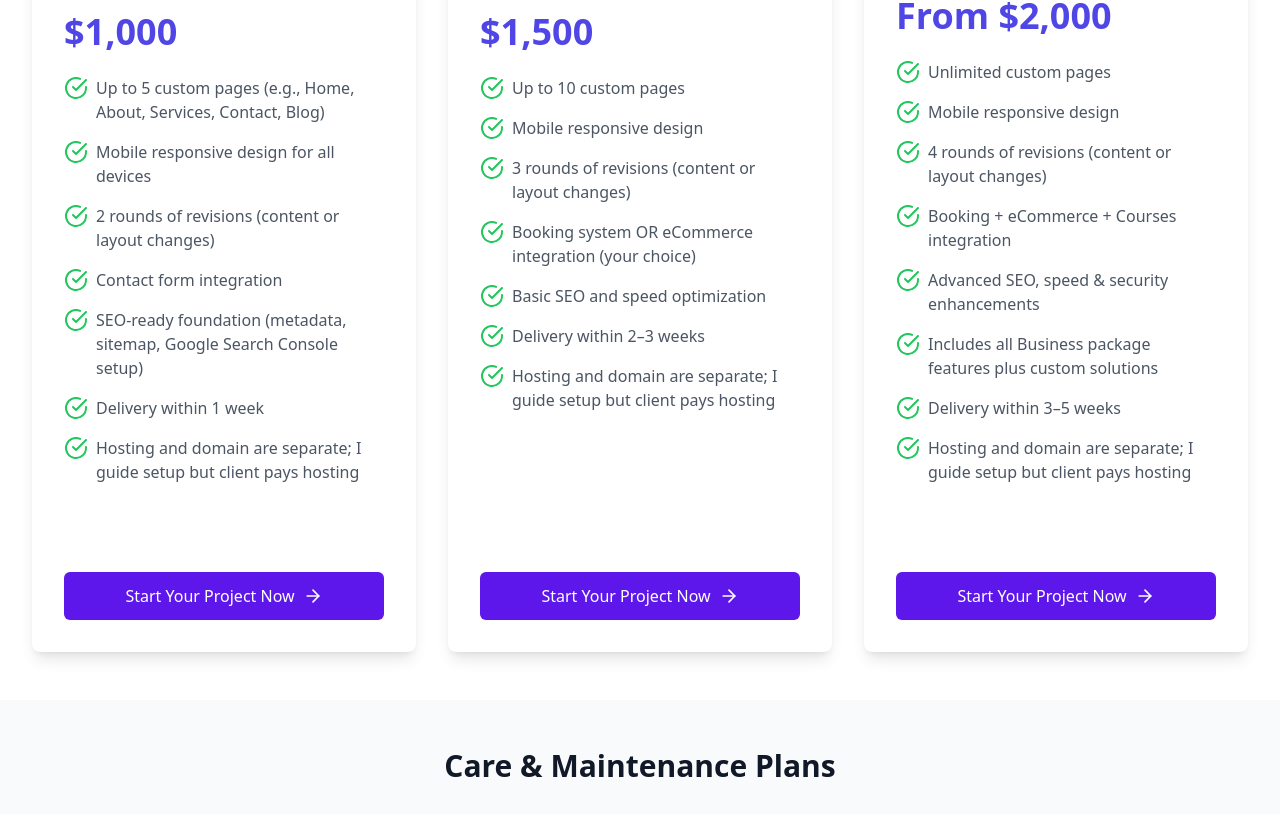
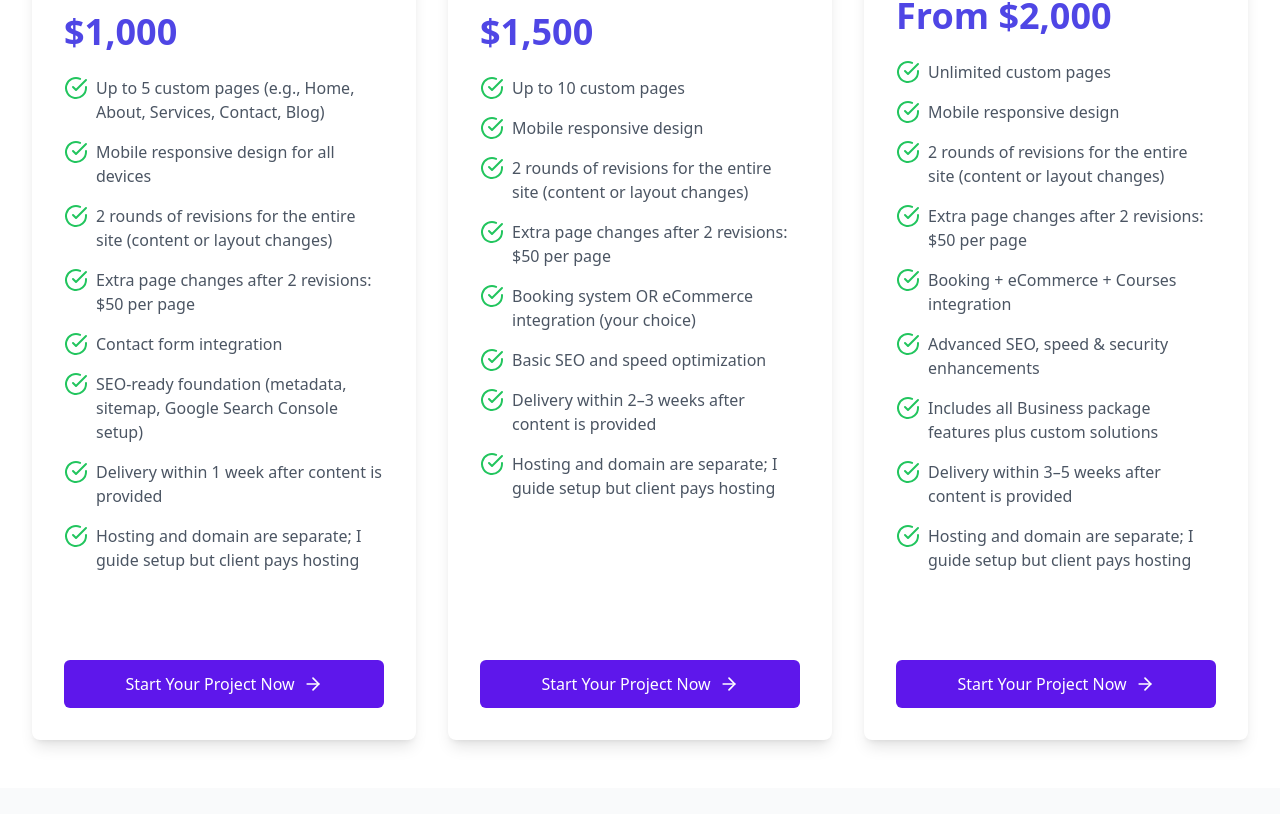
Before and after one commit to nav-commits/WebsiteBusiness, a React (Vite) app: page /services in a window 1280 px wide. Shown: the part 701-1515 px from the top of the page. Built offline with nearby package versions, Linux system fonts and the light colour scheme.

Commit message:
fixed services

```diff
--- a/src/pages/Services.tsx
+++ b/src/pages/Services.tsx
@@ -11,10 +11,11 @@ const Services = () => {
       features: [
         "Up to 5 custom pages (e.g., Home, About, Services, Contact, Blog)",
         "Mobile responsive design for all devices",
-        "2 rounds of revisions (content or layout changes)",
+        "2 rounds of revisions for the entire site (content or layout changes)",
+        "Extra page changes after 2 revisions: $50 per page",
         "Contact form integration",
         "SEO-ready foundation (metadata, sitemap, Google Search Console setup)",
-        "Delivery within 1 week",
+        "Delivery within 1 week after content is provided",
         "Hosting and domain are separate; I guide setup but client pays hosting",
       ],
     },
@@ -25,10 +26,11 @@ const Services = () => {
       features: [
         "Up to 10 custom pages",
         "Mobile responsive design",
-        "3 rounds of revisions (content or layout changes)",
+        "2 rounds of revisions for the entire site (content or layout changes)",
+        "Extra page changes after 2 revisions: $50 per page",
         "Booking system OR eCommerce integration (your choice)",
         "Basic SEO and speed optimization",
-        "Delivery within 2–3 weeks",
+        "Delivery within 2–3 weeks after content is provided",
         "Hosting and domain are separate; I guide setup but client pays hosting",
       ],
     },
@@ -39,11 +41,12 @@ const Services = () => {
       features: [
         "Unlimited custom pages",
         "Mobile responsive design",
-        "4 rounds of revisions (content or layout changes)",
+        "2 rounds of revisions for the entire site (content or layout changes)",
+        "Extra page changes after 2 revisions: $50 per page",
         "Booking + eCommerce + Courses integration",
         "Advanced SEO, speed & security enhancements",
         "Includes all Business package features plus custom solutions",
-        "Delivery within 3–5 weeks",
+        "Delivery within 3–5 weeks after content is provided",
         "Hosting and domain are separate; I guide setup but client pays hosting",
       ],
     },
@@ -86,7 +89,6 @@ const Services = () => {
     },
   ];
 
-  // Simplified Additional Services with domain registration as optional service
   const additionalServices = [
     {
       title: "Domain Registration Setup (Optional)",
@@ -107,7 +109,8 @@ const Services = () => {
     {
       title: "Logo Design",
       price: "$150",
-      description: "2 initial design concepts plus 2 revisions",
+      description:
+        "Includes 2 initial design concepts and 2 full revisions for your chosen logo. Extra revisions or major changes are $50 per revision. Delivery includes vector (AI, SVG), PNG, and JPEG files.",
     },
     {
       title: "Ecommerce Support & Maintenance",
@@ -120,6 +123,7 @@ const Services = () => {
       ],
     },
   ];
+
 
   // Card component
   const ServiceCard = ({
```
